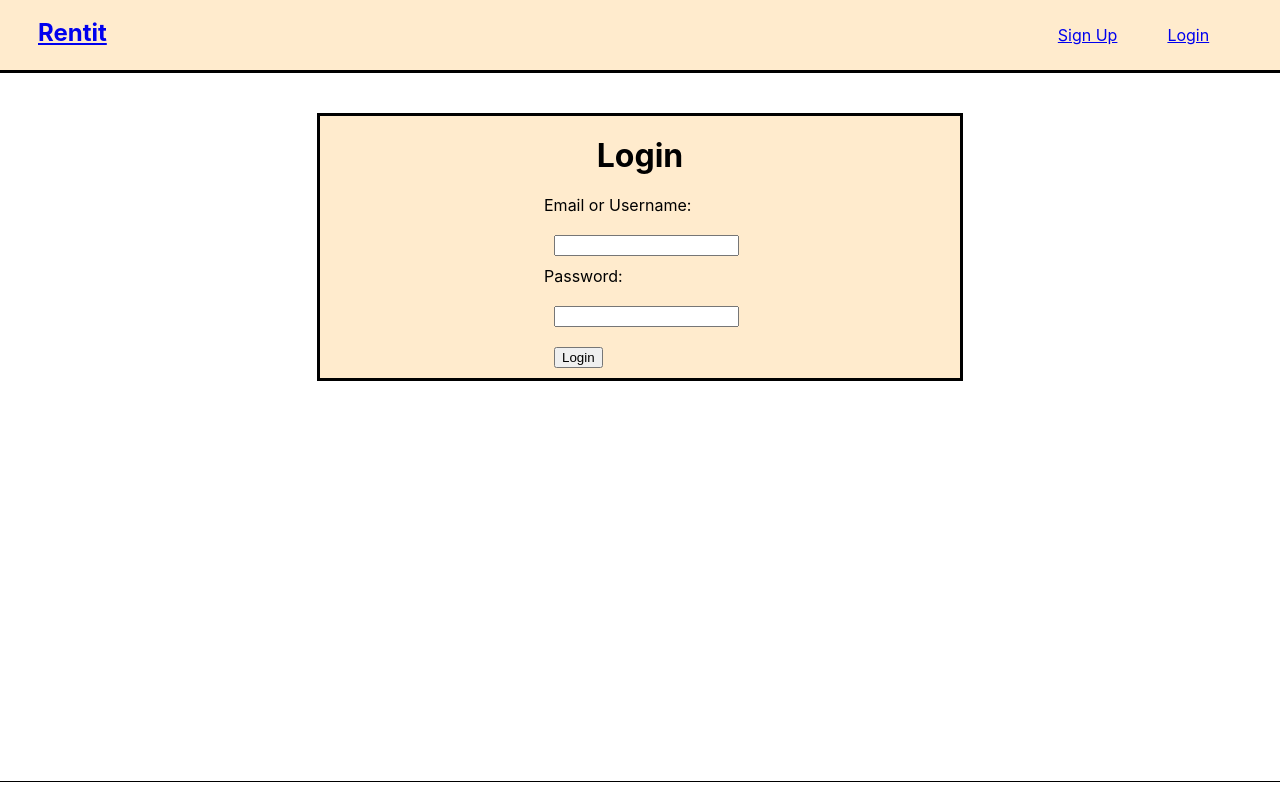
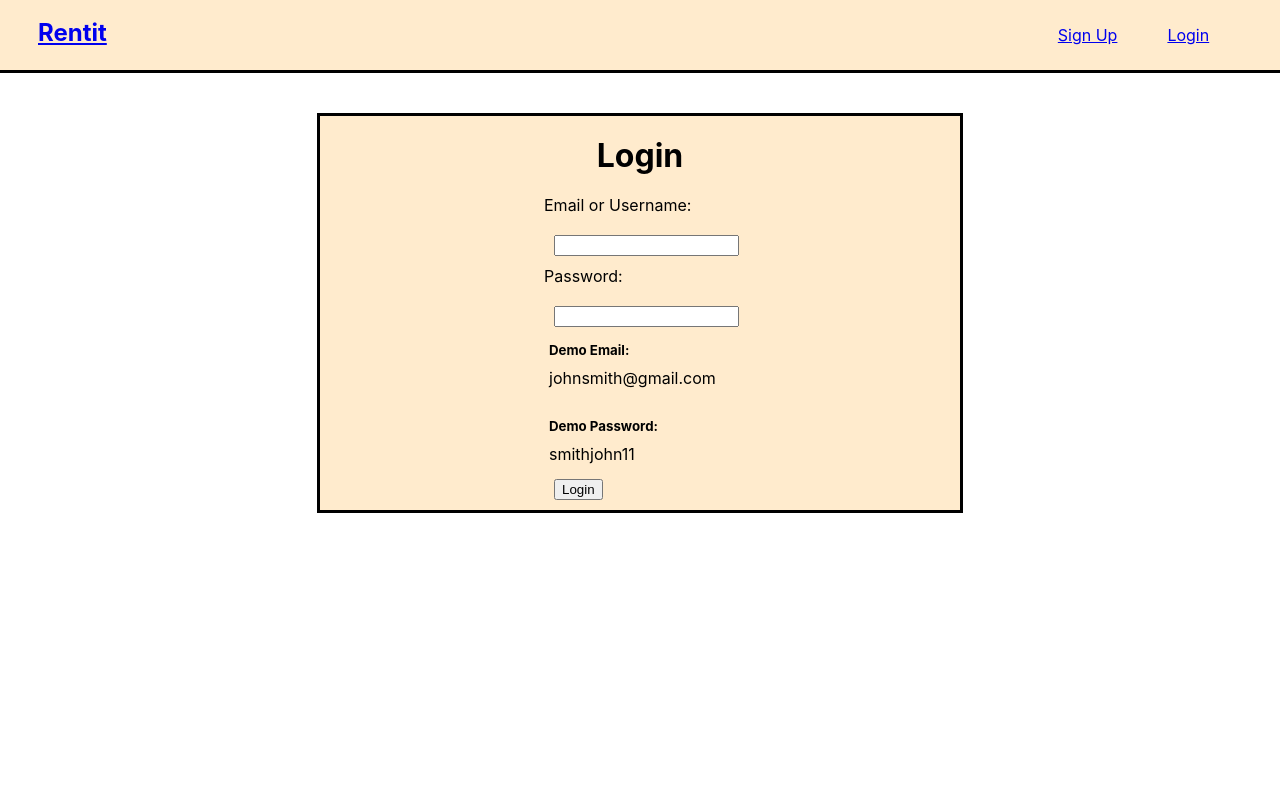
Before and after one commit to Jamesclifford7/rentit-app, a React (Create React App) app: page /login in a window 1280 px wide. Shown: the top 793 px of the page. Built offline with nearby package versions, Linux system fonts and the light colour scheme.

Commit message:
added demo login user credentials

```diff
--- a/src/components/login/Login.css
+++ b/src/components/login/Login.css
@@ -17,3 +17,8 @@
     margin-bottom: 10px;
     display: inline-block;
 }
+
+.login-form h5, .login-form p {
+    margin: 0 auto;
+    padding: 5px;
+}
--- a/src/components/login/Login.js
+++ b/src/components/login/Login.js
@@ -14,6 +14,8 @@ function Login(props) {
                         <input type="text" id="email" /><br />
                         <label htmlFor="password">Password:</label>
                         <input type="password" id="password" /><br/>
+                        <h5>Demo Email:</h5><p>johnsmith@gmail.com</p><br/>
+                        <h5>Demo Password:</h5><p>smithjohn11</p>
                         <button type="submit">Login</button>
                     </form>
                 </div>
```
